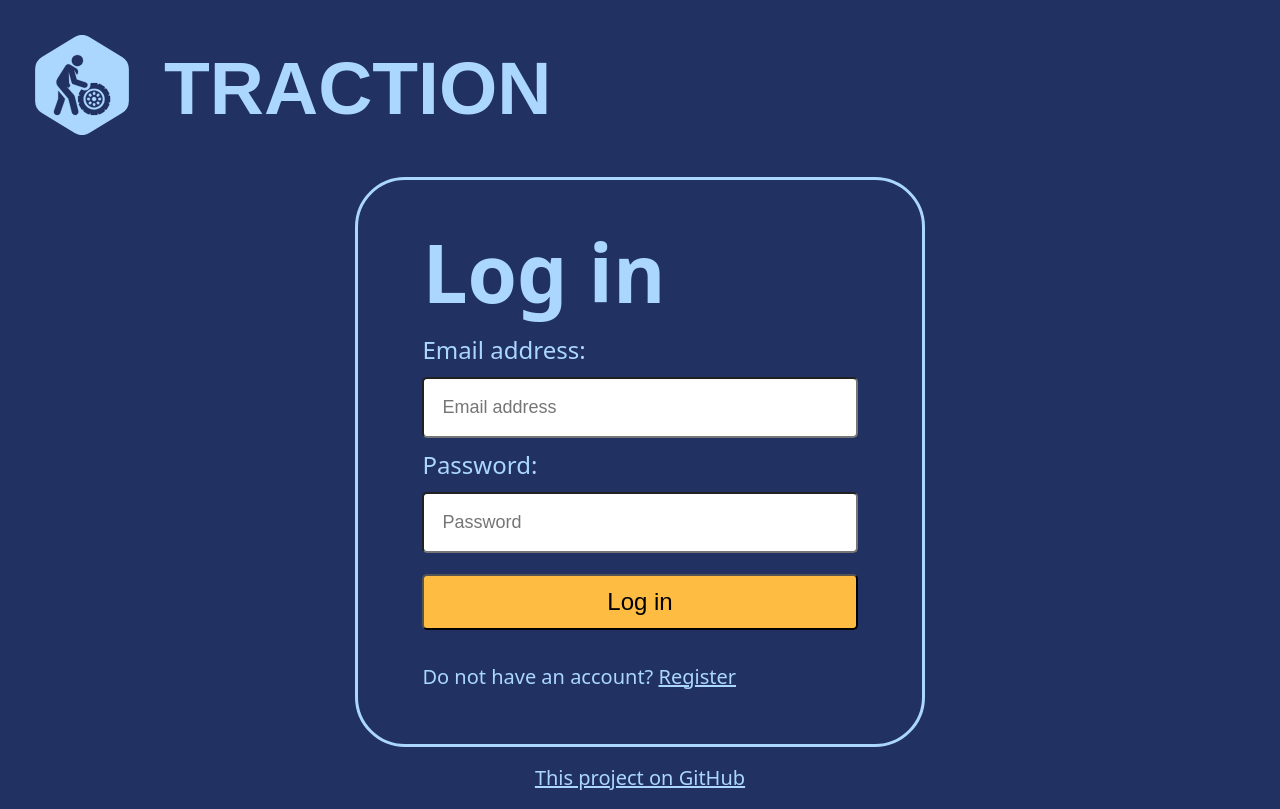
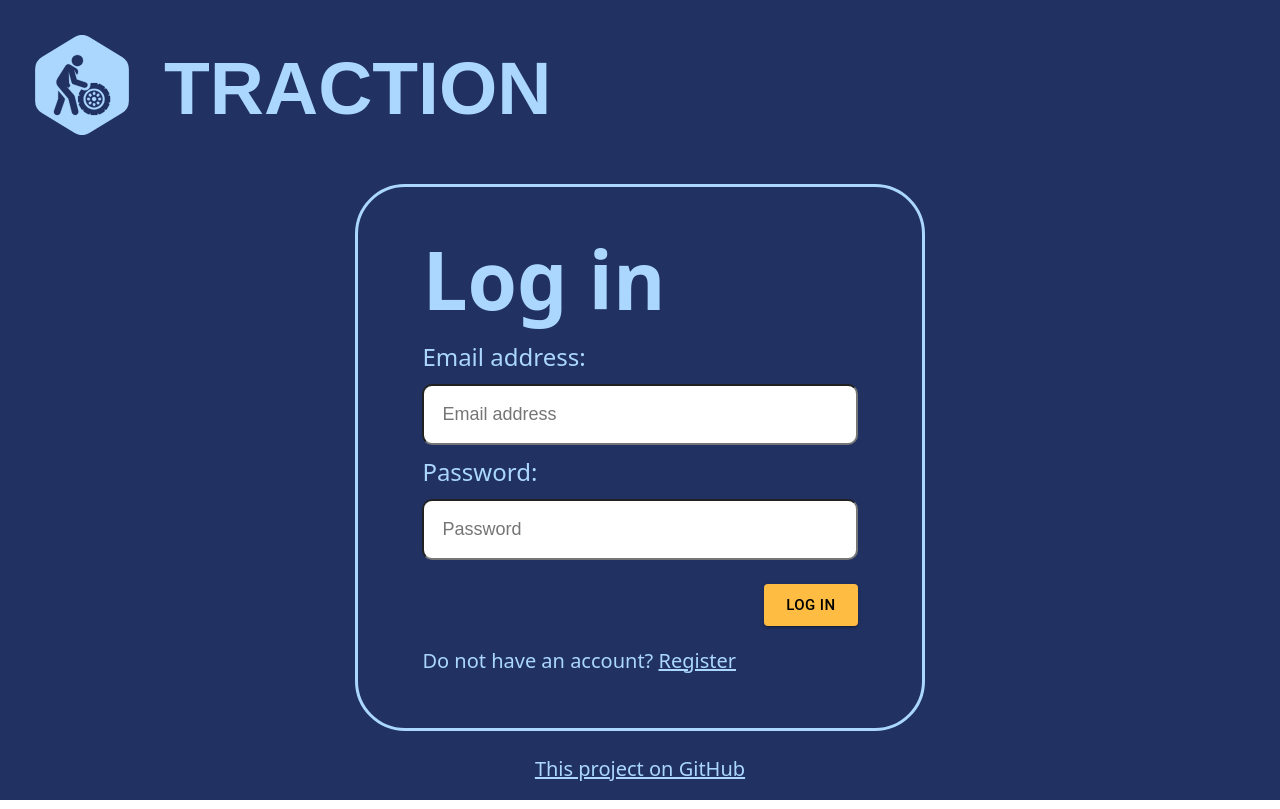
Before and after one commit to marmaryia/job-application-tracker, a React (Vite) app: page /login in a window 1280 px wide. Built offline with nearby package versions, Linux system fonts and the light colour scheme; a web font is replaced by a local one.

Commit message:
align buttons on login and registration forms

```diff
--- a/src/App.css
+++ b/src/App.css
@@ -43,7 +43,7 @@ label{
 input, textarea{
     padding: 1em;
     margin-block: 0.5em;
-    border-radius: 5px;
+    border-radius: 10px;
     width: 100%;
     font-size: large;
 }
--- a/src/components/ApplicationsTable.tsx
+++ b/src/components/ApplicationsTable.tsx
@@ -159,9 +159,8 @@ function ApplicationsTable({
     getApplications();
   }, [sortModel, status, search, refetchData]);
 
-  if (error) return <p>There has been an error</p>;
-  if (applicationsData.length === 0)
-    return <p>You do not have any applications yet</p>;
+  if (error) return <p className="error-message">There has been an error</p>;
+  if (applicationsData.length === 0) return <p>No application found</p>;
 
   return (
     <>
--- a/src/components/Login.tsx
+++ b/src/components/Login.tsx
@@ -6,6 +6,7 @@ import { loginUser } from "../api";
 import { UserContext } from "../contexts/userContext";
 import { processLoggingInError } from "../utils/errors";
 import { handleDataEntry } from "../utils/dataEntry";
+import { Box, Button } from "@mui/material";
 
 function Login() {
   const [userDetails, setUserDetails] = useState<TUserDetails>({
@@ -60,7 +61,22 @@ function Login() {
         />
         <br />
         {loggingInError?.unknownError && <p>{loggingInError.message}</p>}
-        <button className="auth-button">Log in</button>
+        <Box sx={{ display: "flex", justifyContent: "flex-end" }}>
+          <Button
+            type="submit"
+            variant="contained"
+            sx={{
+              backgroundColor: "var(--accent-color)",
+              color: "black",
+
+              marginTop: "1em",
+            }}
+            size="large"
+          >
+            Log in
+          </Button>
+        </Box>
+
         {loggingInError?.authenticationError && (
           <p className="error-message">{loggingInError.message}</p>
         )}
--- a/src/components/Register.tsx
+++ b/src/components/Register.tsx
@@ -7,6 +7,7 @@ import { validatePassword } from "../utils/validators";
 import type { TNewUserDetails } from "../types/userTypes";
 import { UserContext } from "../contexts/userContext";
 import { handleDataEntry } from "../utils/dataEntry";
+import { Box, Button } from "@mui/material";
 
 function Register() {
   const navigate = useNavigate();
@@ -104,9 +105,21 @@ function Register() {
         {serverError?.unknownError && (
           <p>Something has gone wrong, please try again</p>
         )}
-        <button type="submit" className="auth-button">
-          Sign up
-        </button>
+        <Box sx={{ display: "flex", justifyContent: "flex-end" }}>
+          <Button
+            type="submit"
+            variant="contained"
+            sx={{
+              backgroundColor: "var(--accent-color)",
+              color: "black",
+
+              marginTop: "1em",
+            }}
+            size="large"
+          >
+            Sign up
+          </Button>
+        </Box>
         <p>
           Already have an account? <Link to="/login">Log in</Link>
         </p>
--- a/src/styles/Login.css
+++ b/src/styles/Login.css
@@ -6,16 +6,6 @@
 }
 
 
-
-.auth-button {
-   background-color: var(--accent-color);
-   width: 100%;
-   padding: 0.5em;
-   margin-block: 0.5em;
-   border-radius: 5px;
-   font-size: 1.5em;
-}
-
 .error-message{
     font-style: italic;
     border: 3px solid #A52422;
```
